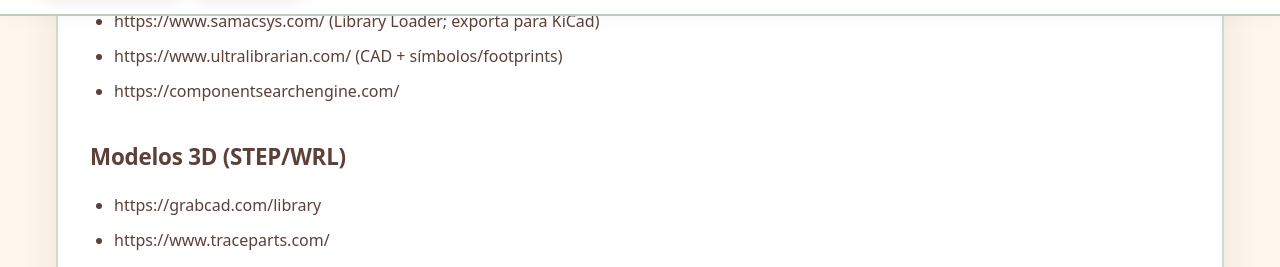
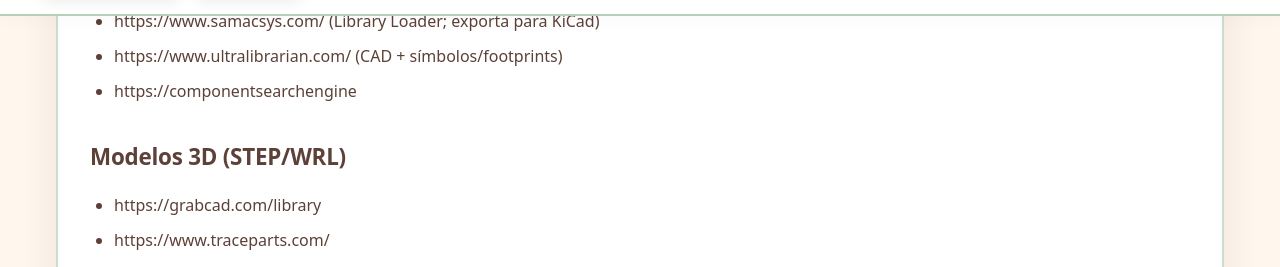
Before and after one commit to RapportTecnologia/kit-de-prototipacao-educacional-e-engenharia, a Jekyll site: the page built from docs/fornecedores-eda.md, in a window 1280 px wide and 900 px high, scrolled down 1549 px. Shown: the part 180-447 px from the top of the window. Built offline with Jekyll 4.4.1, drawn with Linux system fonts in a browser that asks for light colours; some of the changed lines change nothing that is shown.

```diff
--- a/docs/fornecedores-eda.md
+++ b/docs/fornecedores-eda.md
@@ -46,7 +46,7 @@
 * https://www.snapeda.com/ (símbolos/footprints e alguns modelos 3D)
 * https://www.samacsys.com/ (Library Loader; exporta para KiCad)
 * https://www.ultralibrarian.com/ (CAD + símbolos/footprints)
-* https://componentsearchengine.com/
+* https://componentsearchengine
 
 ### Modelos 3D (STEP/WRL)
 
```
